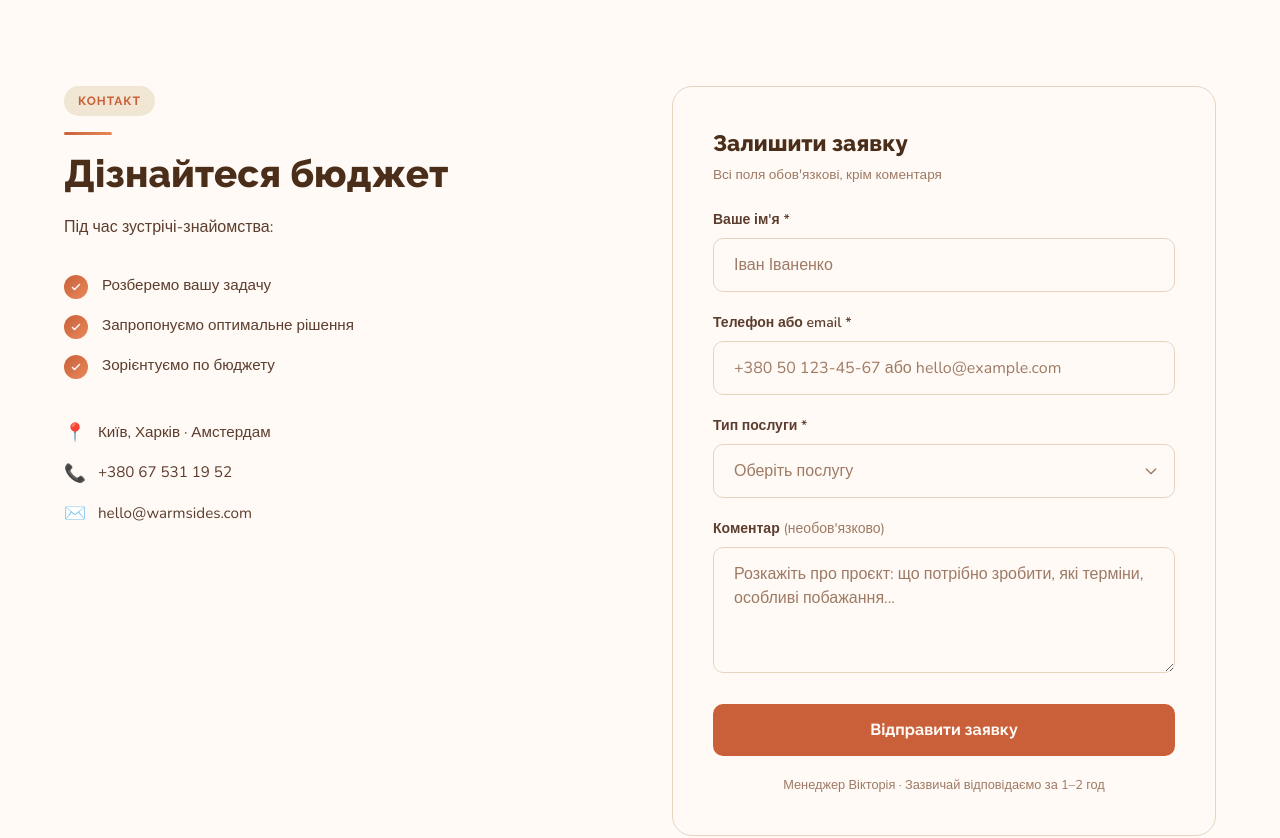
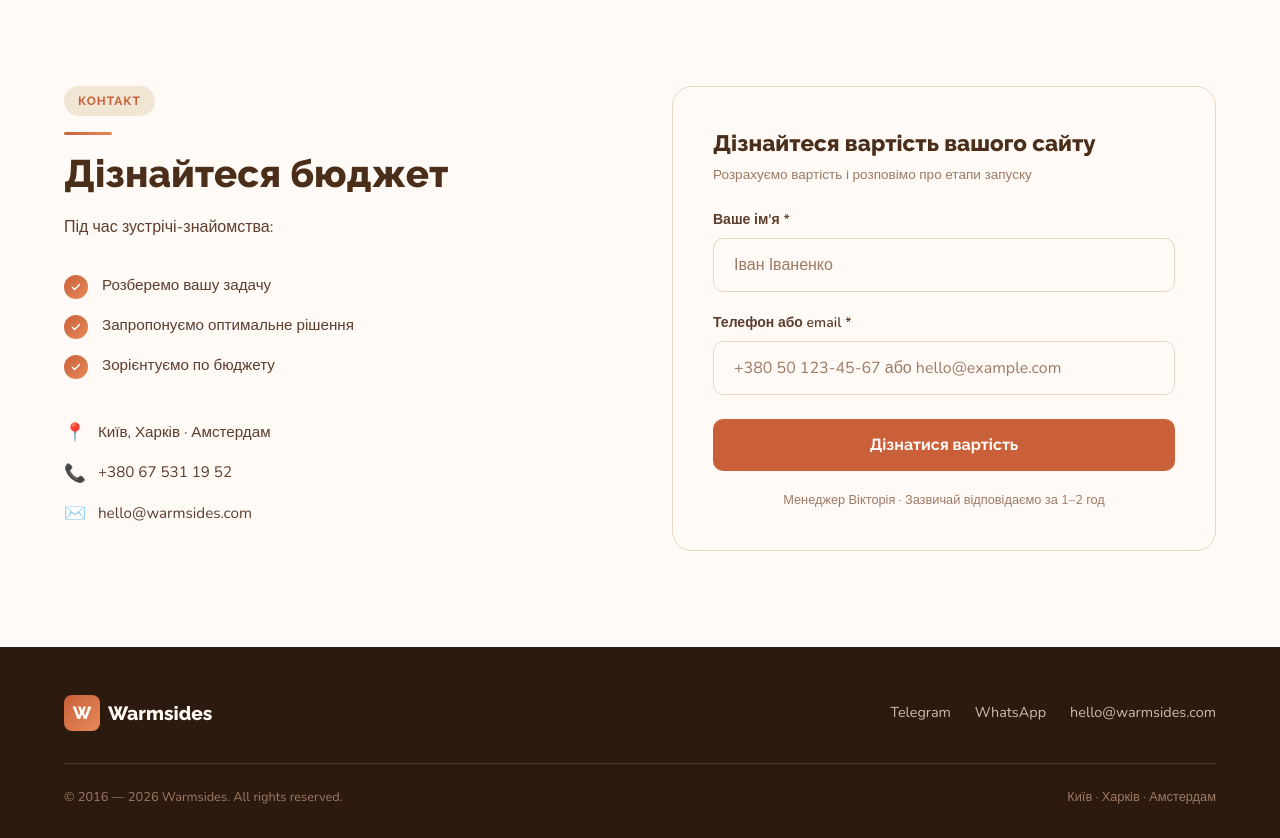
Before and after one commit to nicksolntsev2808/wamsides_landing, a React (Vite) app: page / in a window 1280 px wide. Shown: the part 6220-7058 px from the top of the page. Built offline with nearby package versions, Linux system fonts and the light colour scheme.

Commit message:
Add files via upload

```diff
--- a/index.html
+++ b/index.html
@@ -40,8 +40,6 @@
 		<form name="contact" data-netlify="true" netlify-honeypot="bot-field" hidden>
 			<input type="text" name="name" />
 			<input type="text" name="phone" />
-			<input type="text" name="service" />
-			<textarea name="comment"></textarea>
 			<input type="hidden" name="bot-field" />
 		</form>
 
--- a/src/web/pages/Home.tsx
+++ b/src/web/pages/Home.tsx
@@ -587,7 +587,7 @@ function SectionTracker({ eventName }: { eventName: string }) {
 }
 
 function Contact() {
-  const [form, setForm] = useState({ name: "", phone: "", service: "", comment: "" });
+  const [form, setForm] = useState({ name: "", phone: "" });
   const [sent, setSent] = useState(() => new URLSearchParams(window.location.search).get("success") === "true");
   const [error, setError] = useState(false);
   const formRef = useRef<HTMLDivElement>(null);
@@ -628,8 +628,6 @@ function Contact() {
         "form-name": "contact",
         name: form.name,
         phone: form.phone,
-        service: form.service,
-        comment: form.comment,
       });
       const res = await fetch("/", {
         method: "POST",
@@ -730,8 +728,8 @@ function Contact() {
                   <input type="hidden" name="bot-field" />
 
                   <div style={{ marginBottom: "0.25rem" }}>
-                    <h3 style={{ fontFamily: "Raleway, sans-serif", fontWeight: 800, fontSize: "1.4rem", color: "#4A2E1A", margin: "0 0 0.25rem" }}>Залишити заявку</h3>
-                    <p style={{ fontFamily: "Nunito, sans-serif", fontSize: "0.85rem", color: "#9E7A65", margin: 0 }}>Всі поля обов'язкові, крім коментаря</p>
+                    <h3 style={{ fontFamily: "Raleway, sans-serif", fontWeight: 800, fontSize: "1.4rem", color: "#4A2E1A", margin: "0 0 0.25rem" }}>Дізнайтеся вартість вашого сайту</h3>
+                    <p style={{ fontFamily: "Nunito, sans-serif", fontSize: "0.85rem", color: "#9E7A65", margin: 0 }}>Розрахуємо вартість і розповімо про етапи запуску</p>
                   </div>
 
                   <div>
@@ -760,51 +758,13 @@ function Contact() {
                     />
                   </div>
 
-                  <div>
-                    <label style={{ fontFamily: "Nunito, sans-serif", fontWeight: 600, fontSize: "0.875rem", color: "#5C3D2E", display: "block", marginBottom: "0.5rem" }}>Тип послуги *</label>
-                    <div style={{ position: "relative" }}>
-                      <select
-                        className="ws-input"
-                        name="service"
-                        value={form.service}
-                        onChange={e => setForm(f => ({ ...f, service: e.target.value }))}
-                        required
-                        style={{ appearance: "none", WebkitAppearance: "none", cursor: "pointer", color: form.service ? "#4A2E1A" : "#9E7A65" }}
-                      >
-                        <option value="" disabled>Оберіть послугу</option>
-                        <option value="Розробка сайту">Розробка сайту</option>
-                        <option value="Інтернет-магазин">Інтернет-магазин</option>
-                        <option value="Мобільний застосунок">Мобільний застосунок</option>
-                        <option value="Інше">Інше</option>
-                      </select>
-                      <svg style={{ position: "absolute", right: "1rem", top: "50%", transform: "translateY(-50%)", pointerEvents: "none", color: "#9E7A65" }} width="16" height="16" fill="none" viewBox="0 0 24 24" stroke="currentColor" strokeWidth="2">
-                        <path strokeLinecap="round" strokeLinejoin="round" d="M19 9l-7 7-7-7" />
-                      </svg>
-                    </div>
-                  </div>
-
-                  <div>
-                    <label style={{ fontFamily: "Nunito, sans-serif", fontWeight: 600, fontSize: "0.875rem", color: "#5C3D2E", display: "block", marginBottom: "0.5rem" }}>
-                      Коментар <span style={{ fontWeight: 400, color: "#9E7A65" }}>(необов'язково)</span>
-                    </label>
-                    <textarea
-                      className="ws-input"
-                      name="comment"
-                      placeholder="Розкажіть про проєкт: що потрібно зробити, які терміни, особливі побажання..."
-                      value={form.comment}
-                      onChange={e => setForm(f => ({ ...f, comment: e.target.value }))}
-                      rows={4}
-                      style={{ resize: "vertical", minHeight: "7rem" }}
-                    />
-                  </div>
-
                   {error && (
                     <p style={{ fontFamily: "Nunito, sans-serif", fontSize: "0.85rem", color: "#C9603A", margin: 0, textAlign: "center" }}>
                       Помилка відправки. Спробуйте ще раз або напишіть на hello@warmsides.com
                     </p>
                   )}
                   <button type="submit" className="btn-primary" style={{ width: "100%", textAlign: "center", marginTop: "0.25rem" }}>
-                    Відправити заявку
+                    Дізнатися вартість
                   </button>
                   <p style={{ fontFamily: "Nunito, sans-serif", fontSize: "0.8rem", color: "#9E7A65", textAlign: "center", margin: 0 }}>
                     Менеджер Вікторія · Зазвичай відповідаємо за 1–2 год
```
